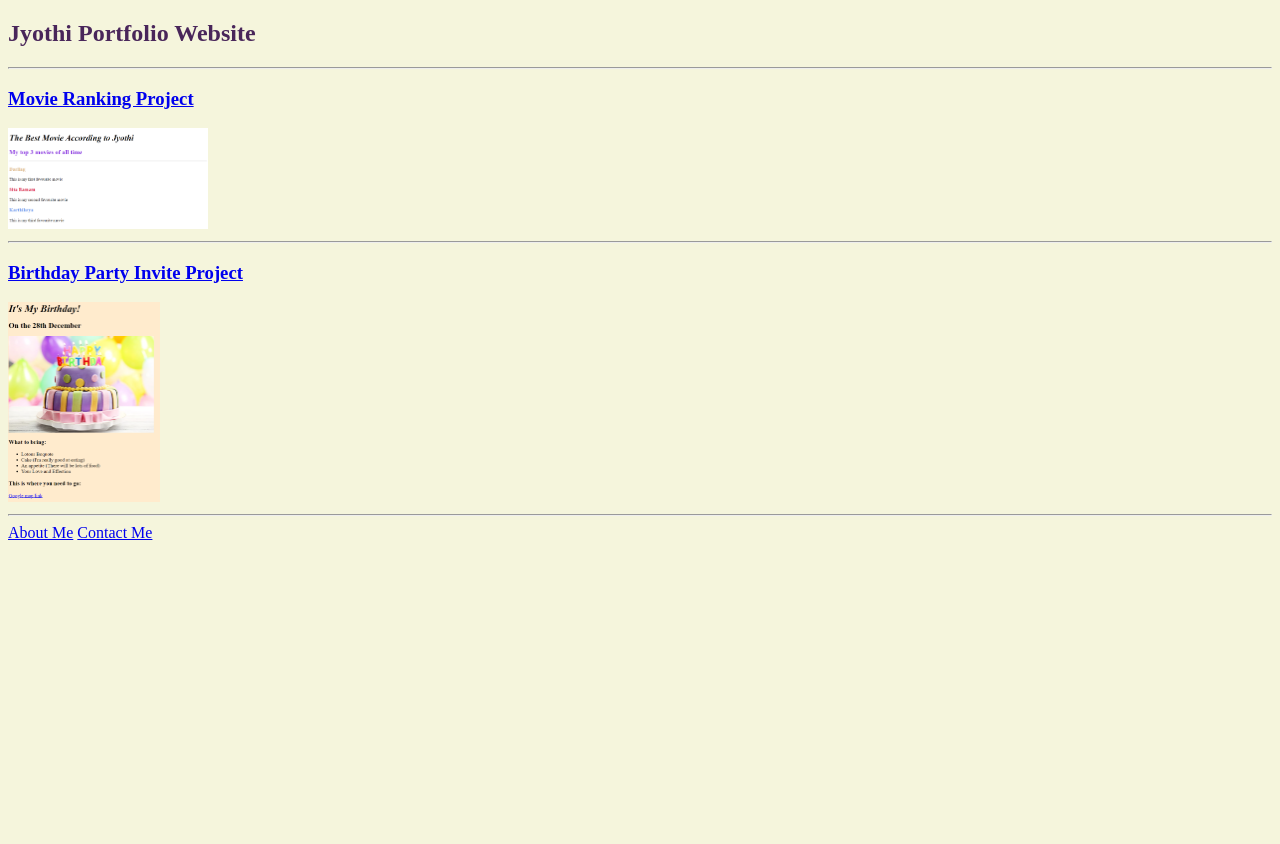
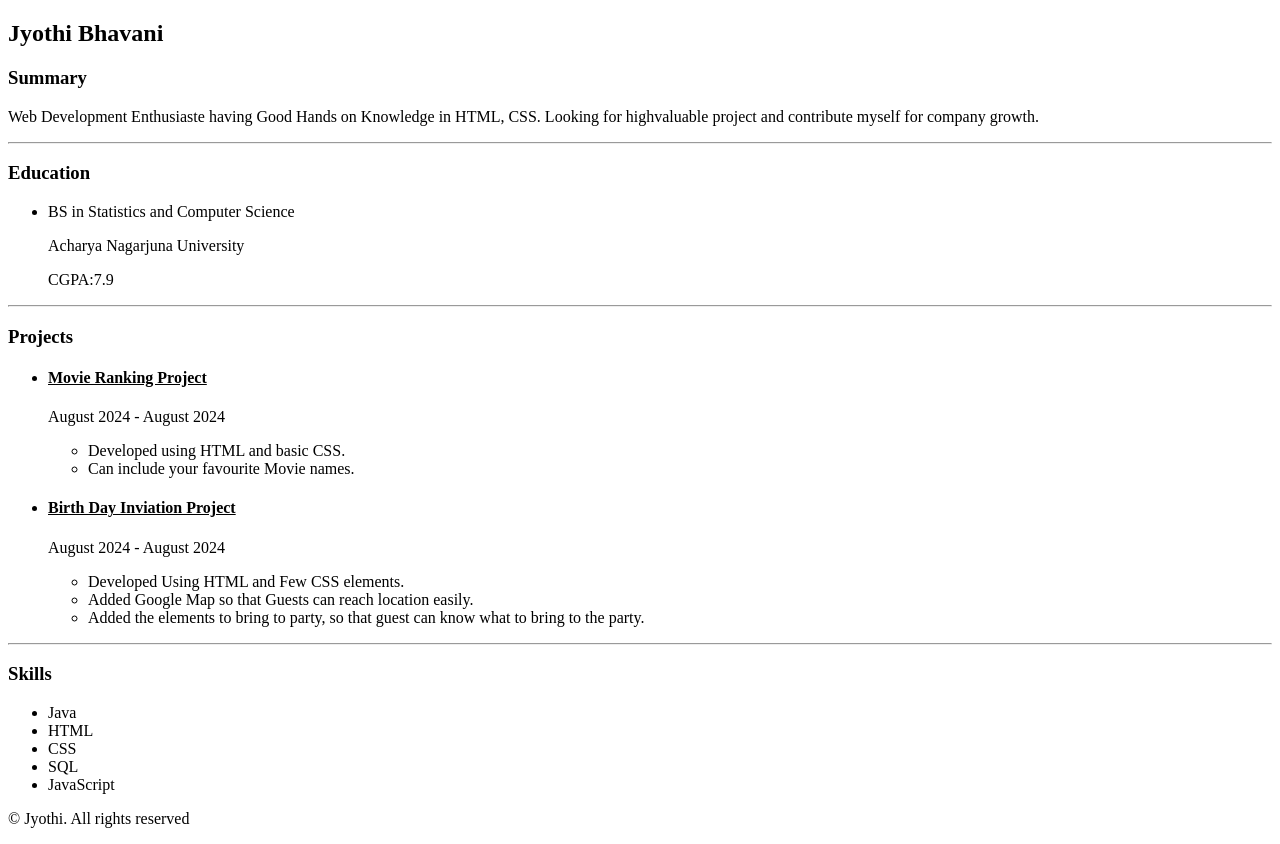
Before and after one commit to Jyothi282/html-portfolio, a plain HTML site: page index.html in a window 1280 px wide. Before the commit the page ends 800 px from the top, so only its background shows below. Drawn offline with Linux system fonts and the light colour scheme.

Commit message:
Add files via upload

```diff
--- a/index.html
+++ b/index.html
@@ -3,18 +3,50 @@
 <head>
     <meta charset="UTF-8">
     <meta name="viewport" content="width=device-width, initial-scale=1.0">
-    <title>Jyothi Portfolio</title>
+    <title>My Resume</title>
 </head>
-<body style="background-color: beige;">
-    <h2 style="color: rgb(73, 38, 90);">Jyothi Portfolio Website</h2>
-    <hr>
-    <h3><a href="../MovieRanking Project/index.html">Movie Ranking Project </a></h3>
-    <img src="./MovieRanking.png" width="200px">
-    <hr>
-    <h3><a href="../3.4 Birthday Invite Project/solution.html">Birthday Party Invite Project</a></h3>
-    <img src="./BirthDay Invitation.png" height="200px">
-    <hr>
-    <a href="./About.html">About Me</a>
-    <a href="./Contact.html">Contact Me</a>
+<body>
+    <h2><b>Jyothi Bhavani</b></h2>
+    <h3><b>Summary</b></h3>
+    <p>Web Development Enthusiaste having Good Hands on Knowledge in HTML, CSS. Looking for highvaluable project and contribute myself for company growth.</p>
+    <hr/>
+    <h3><b>Education</b></h3>
+    <ul>
+        <li>BS in Statistics and Computer Science
+            <p>Acharya Nagarjuna University</p>
+            <p>CGPA:7.9</p>
+        </li>
+    </ul>
+    <hr/>
+    <h3><b>Projects</b></h3>
+    <ul>
+        <li><h4><u>Movie Ranking Project</u></h4>
+            <p>August 2024 - August 2024</p>
+            <ul>
+        <li>Developed using HTML and basic CSS.</li>
+        <li>Can include your favourite Movie names.</li>
+             </ul>
+         </li>
+         <li><h4><u>Birth Day Inviation Project </u></h4>
+            <p>August 2024 - August 2024</p>
+            <ul>
+                <li>Developed Using HTML and Few CSS elements.</li>
+                <li>Added Google Map so that Guests can reach location easily.</li>
+                <li>Added the elements to bring to party, so that guest can know what to bring to the party.</li>
+            </ul>
+        </li>
+    </ul>
+    <hr/>
+    <h3><b>Skills</b></h3>
+    <ul>
+        <li>Java</li>
+        <li>HTML</li>
+        <li>CSS</li>
+        <li>SQL</li>
+        <li>JavaScript</li>
+    </ul>
+    <footer>
+        <p>© Jyothi. All rights reserved  </p>
+    </footer>
 </body>
 </html>
```
